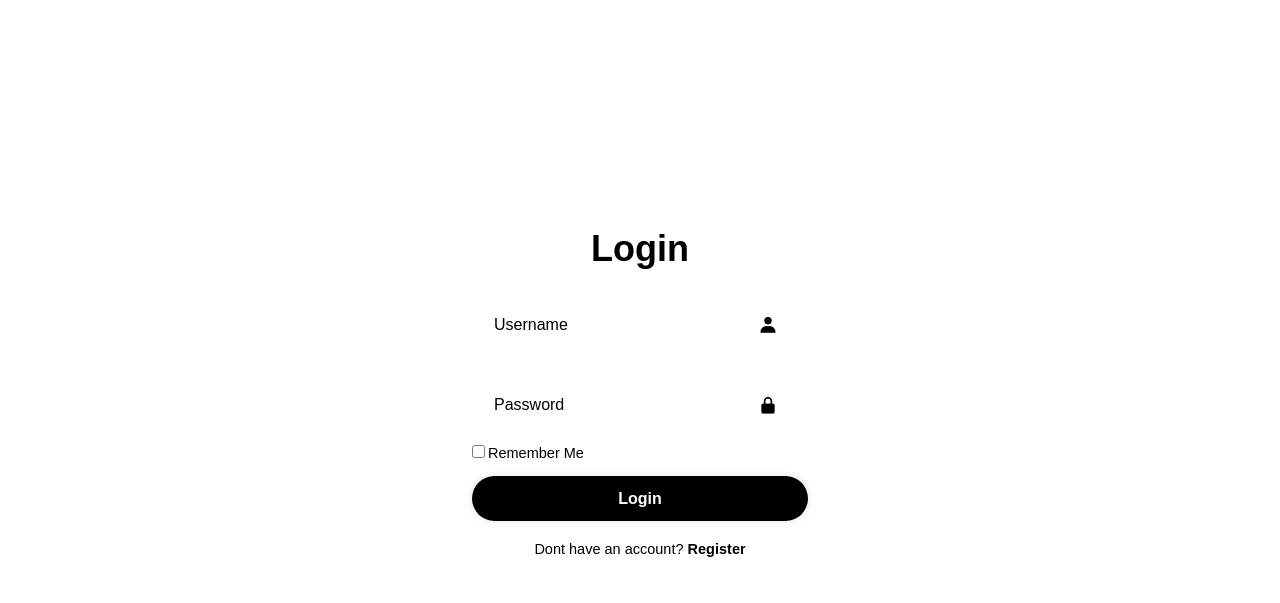
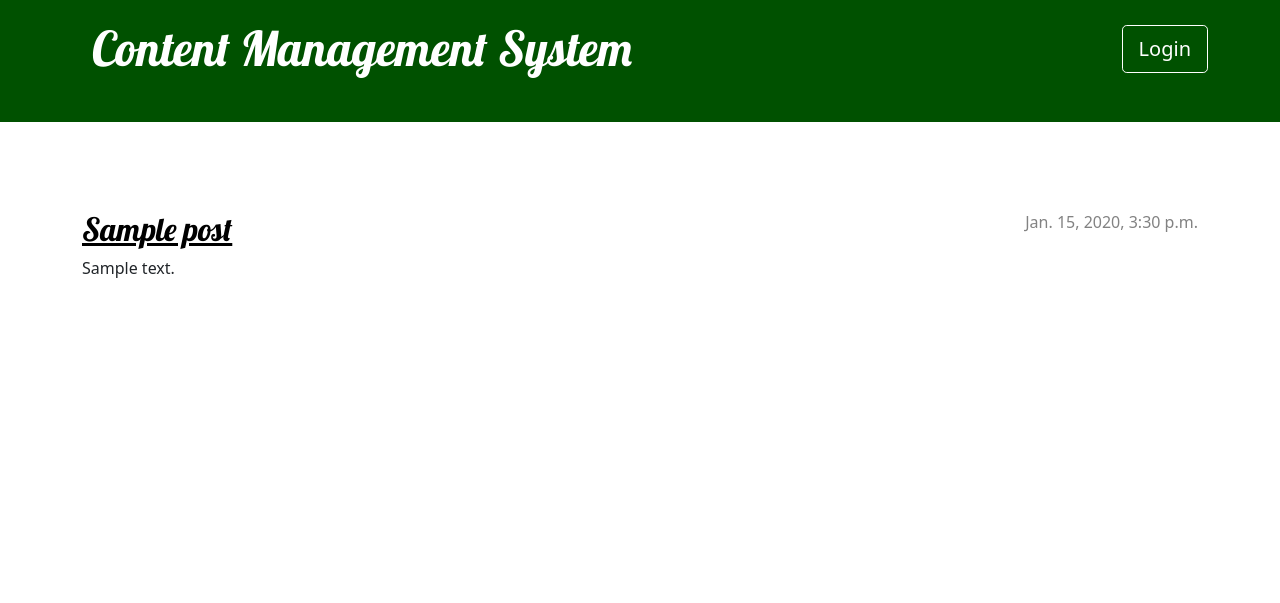
Before and after one commit to bsandipan99/cms, a Django app: page / in a window 1280 px wide. Shown: the top 603 px of the page. Run offline with Django 5.2, Linux system fonts and the light colour scheme; tables that the repository leaves empty hold one stand-in row (values such as "Sample post").

Commit message:
Added homepage

```diff
--- a/contents/static/css/contents.css
+++ b/contents/static/css/contents.css
@@ -75,3 +75,15 @@ h4 {
     color: #FFFFFF;
     background-color: #005100;
 }
+
+.btn-primary,
+.btn-primary:visited {
+    color: #FFFFFF;
+    background: none;
+    border-color: #FFFFFF;
+}
+
+.btn-primary:hover {
+    color: #005100;
+    background-color: #FFFFFF;
+}
--- a/contents/templates/contents/base.html
+++ b/contents/templates/contents/base.html
@@ -8,22 +8,7 @@
         <link rel="stylesheet" href="{% static 'css/contents.css' %}">
     </head>
     <body>
-        <header class="page-header">
-            <div class="container">
-                <a href="{% url 'post-content' %}" class="top-menu">
-                    {% include './icons/file-earmark-plus.svg' %}
-                </a>
-                <h1><a href="{% url 'dashboard' %}">Your posts</a></h1>
-            </div>
-        </header>
-
-        <main class="container">
-            <div class="row">
-                <div class="col">
-                    {% block content %}
-                    {% endblock %}
-                </div>
-            </div>
-        </main>
+        {% block layout %}
+        {% endblock %}
     </body>
 </html>
--- a/contents/templates/contents/dashboard.html
+++ b/contents/templates/contents/dashboard.html
@@ -1,4 +1,4 @@
-{% extends 'contents/base.html' %}
+{% extends 'contents/post_header.html' %}
 
 {% block content %}
 
@@ -51,7 +51,7 @@
 
         const formData = new FormData(event.target);
         const params = new URLSearchParams(formData).toString();
-            const apiUrl = '/dashboard/api/filter';
+        const apiUrl = '/post/api/filter';
         const fullUrl = `${apiUrl}?${params}`;
 
         try {
--- /dev/null
+++ b/contents/templates/contents/homepage.html
@@ -0,0 +1,34 @@
+{% extends 'contents/base.html' %}
+
+{% block layout %}
+
+<header class="page-header">
+    <div class="d-flex align-items-center mb-4">
+        <div class="container d-flex justify-content-between align-items-center w-100">
+            <h1 class="m-0"><a href="{% url 'home' %}">Content Management System</a></h1>
+            <a href="{% url 'login' %}">
+                <input type="submit" value="Login" class="btn btn-primary btn-lg">
+            </a>
+        </div>
+    </div>
+</header>
+
+<main class="container">
+    <div class="row">
+        <div class="col">
+            <div id="postsContainer" class="mt-5">
+                {% for post in posts %}
+                <article class="post">
+                    <time class="dashboard-date">
+                        {{ post.published_date }}
+                    </time>
+                    <h2><a href="{% url 'post-detail' pk=post.pk%}">{{ post.title }}</a></h2>
+                    <p>{{ post.text|linebreaksbr }}</p>
+                </article>
+                {% endfor %}
+            </div>
+        </div>
+    </div>
+</main>
+
+{% endblock %}
--- a/contents/templates/contents/post_content.html
+++ b/contents/templates/contents/post_new.html
@@ -1,4 +1,4 @@
-{% extends 'contents/base.html' %}
+{% extends 'contents/post_header.html' %}
 
 {% block content %}
     <style>
@@ -40,7 +40,7 @@
             // Send POST request using fetch
             try {
                 const access_token = '{{ access_token }}';
-                const response = await fetch('/dashboard/api/create/', {
+                const response = await fetch('/post/api/create/', {
                     method: 'POST',
                     headers: {
                         'Content-Type': 'application/json',
--- a/contents/urls.py
+++ b/contents/urls.py
@@ -2,13 +2,14 @@ from django.urls import path
 from . import views
 
 urlpatterns = [
-    path('',views.dashboard,name='dashboard'),
-    path('post/',views.post_content,name='post-content'),
+    path('',views.home,name='home'),
+    path('post/',views.dashboard,name='dashboard'),
+    path('post/new/',views.post_new,name='post-new'),
     path('post/<int:pk>/',views.post_detail,name='post-detail'),
     path('post/edit/<int:pk>/',views.post_edit,name='post-edit'),
-    path('api/create/',views.create_post,name='create-post'),
-    path('api/filter',views.filter_post,name='filter-post'),
-    path('<int:pk>/api/read/',views.read_post,name='read-post'),
-    path('<int:pk>/api/update/',views.update_post,name='update-post'),
-    path('<int:pk>/api/delete/',views.delete_post,name='delete-post'),
+    path('post/api/create/',views.create_post,name='create-post'),
+    path('post/api/filter',views.filter_post,name='filter-post'),
+    path('post/<int:pk>/api/read/',views.read_post,name='read-post'),
+    path('post/<int:pk>/api/update/',views.update_post,name='update-post'),
+    path('post/<int:pk>/api/delete/',views.delete_post,name='delete-post'),
 ]
--- a/contents/views.py
+++ b/contents/views.py
@@ -33,6 +33,10 @@ def authenticate_user( request ):
     except AuthenticationFailed:
         return None, 'refresh'  # Invalid token, redirect to refresh
 
+def home( request ):
+    posts = Post.objects.all()
+    return render(request, 'contents/homepage.html', {'posts':posts})
+
 def dashboard( request ):
     user, redirect_url = authenticate_user(request)
     access_token = request.session.get('access_token')
@@ -44,12 +48,12 @@ def dashboard( request ):
         return redirect(redirect_url)
 
 
-def post_content( request ):
+def post_new( request ):
     access_token = request.session.get('access_token')
     if not access_token:
         return redirect('login')
 
-    return render(request, 'contents/post_content.html', {'access_token':access_token})
+    return render(request, 'contents/post_new.html', {'access_token':access_token})
 
 
 def post_detail( request, pk ):
--- a/users/urls.py
+++ b/users/urls.py
@@ -2,7 +2,8 @@ from django.urls import path
 from . import views
 
 urlpatterns = [
-    path('',views.login, name='login'),
+    path('login/',views.login, name='login'),
+    path('logout/',views.logout_view, name='logout-view'),
     path('registration/',views.register, name='register'),
     path('refresh/',views.refresh,name='refresh'),
 ]
--- a/users/views.py
+++ b/users/views.py
@@ -3,6 +3,7 @@ from .models import Profile
 from .forms import ProfileForm
 import requests
 from contents.models import Post
+from django.contrib.auth import logout
 
 def login(request):
     if request.method == 'POST':
@@ -26,6 +27,9 @@ def login(request):
 
     return render(request,'users/login.html')
 
+def logout_view(request):
+    logout(request)
+    return redirect('login')
 
 def register(request):
     if request.method == 'POST':
--- a/website/urls.py
+++ b/website/urls.py
@@ -8,6 +8,6 @@ urlpatterns = [
     path('admin/', admin.site.urls),
     path('api/token/', TokenObtainPairView.as_view(), name='token-obtain-pair'),
     path('api/token/refresh', TokenRefreshView.as_view(), name='token-refresh'),
-    path('', include(users.urls)),
-    path('dashboard/', include(contents.urls)),
+    path('users/', include(users.urls)),
+    path('', include(contents.urls)),
 ]
```
Also changed, not shown: contents/templates/contents/post_detail.html (+4 -3 lines), contents/templates/contents/post_edit.html (+4 -3 lines), contents/templates/contents/post_header.html (added, +30 -0 lines). Lines whose indentation alone changed are shown as unchanged.
